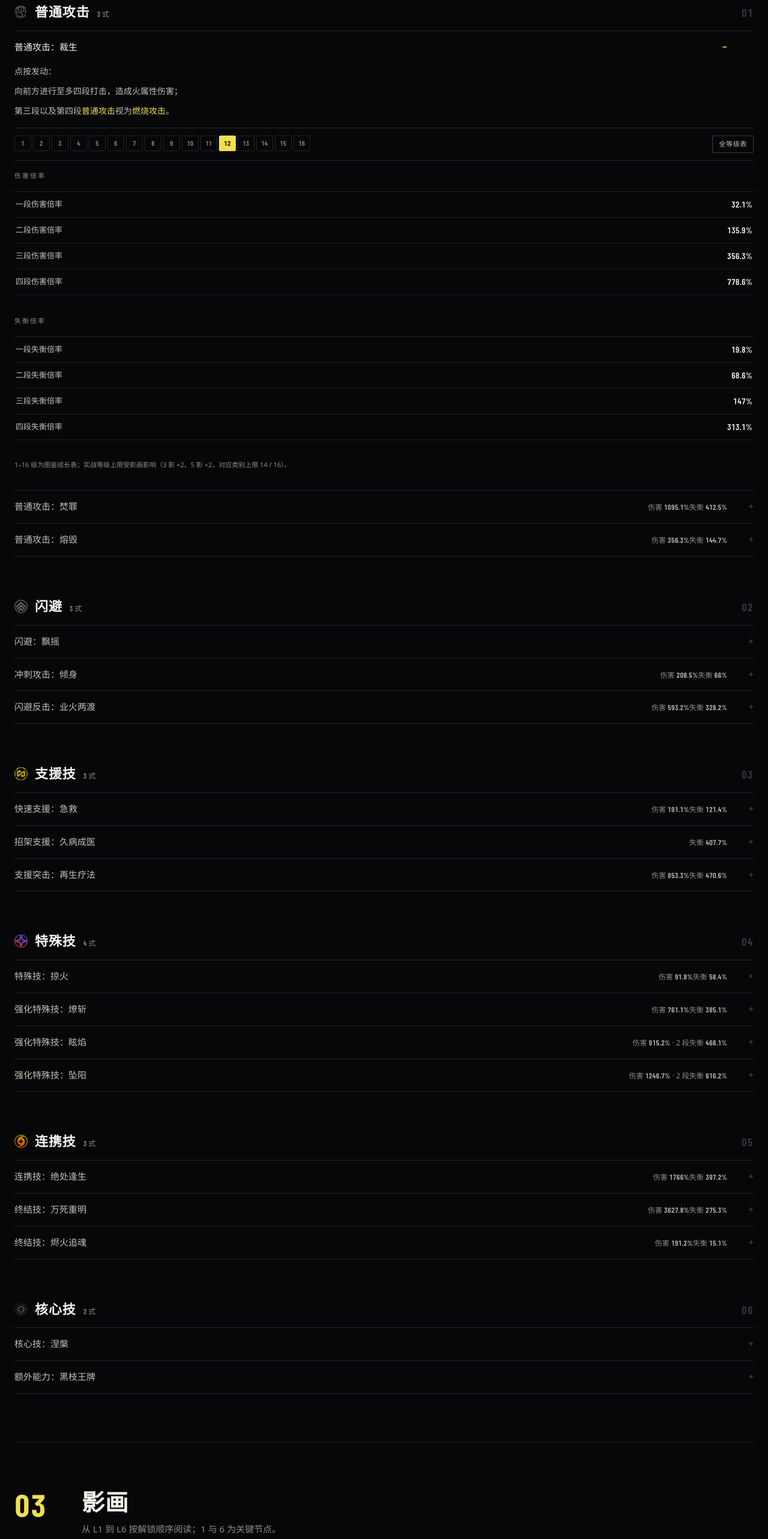
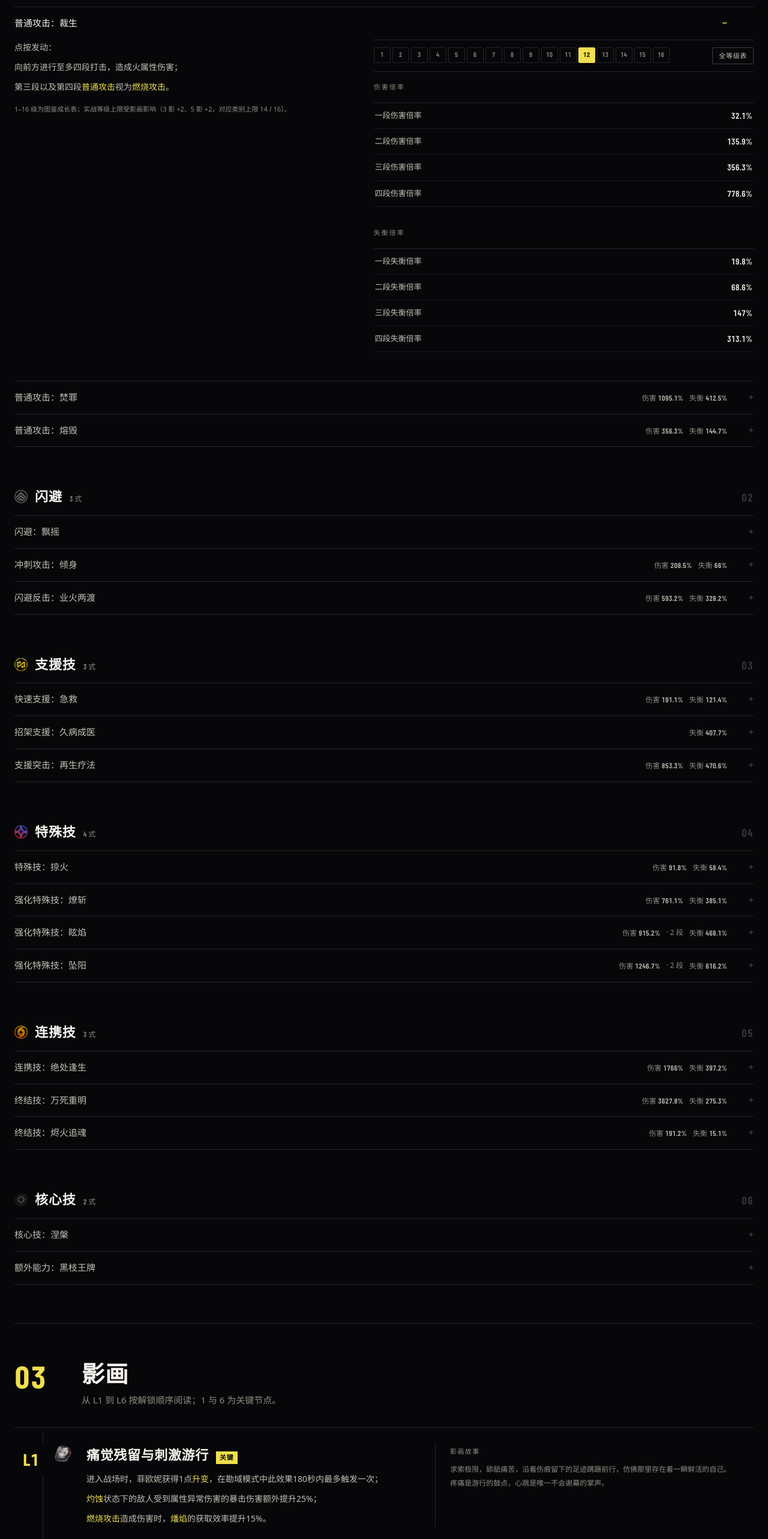
Before and after one commit to telmass/ZenlessSolution, a Vue app: page /agents/phoenix in a window 1280 px wide. Shown: the part 2118-4684 px from the top of the page at 60% size. Built offline with nearby package versions, Linux system fonts and the light colour scheme.

Commit message:
style: 收紧技能/影画/攻略留白并重排音擎推荐

```diff
--- a/src/components/CinemasSection.vue
+++ b/src/components/CinemasSection.vue
@@ -8,10 +8,6 @@ defineProps<{ agent: Agent }>()
 
 <template>
   <div class="cinema-timeline">
-    <header class="cinema-timeline__intro">
-      <p>{{ agent.guide.cinemaPriority.note || '影画 1–6，按解锁顺序阅读；标注关键的是收益最高的档位。' }}</p>
-    </header>
-
     <ol class="cinema-list">
       <li
         v-for="cinema in agent.cinemas"
@@ -38,24 +34,18 @@ defineProps<{ agent: Agent }>()
             <span v-if="cinema.keyLevel" class="cinema__key">关键</span>
           </header>
           <RichText :text="cinema.effect" class="cinema__effect" />
-          <details v-if="cinema.story" class="cinema__story">
-            <summary>影画故事</summary>
-            <p>{{ cinema.story }}</p>
-          </details>
         </div>
+
+        <aside v-if="cinema.story" class="cinema__story">
+          <span class="cinema__story-label">影画故事</span>
+          <p>{{ cinema.story }}</p>
+        </aside>
       </li>
     </ol>
   </div>
 </template>
 
 <style scoped>
-.cinema-timeline__intro {
-  max-width: var(--measure);
-  margin-bottom: var(--s6);
-  color: var(--muted);
-  font-size: var(--fs-13);
-}
-
 .cinema-list {
   position: relative;
   display: grid;
@@ -73,7 +63,7 @@ defineProps<{ agent: Agent }>()
 
 .cinema {
   display: grid;
-  grid-template-columns: 96px minmax(0, 1fr);
+  grid-template-columns: 96px minmax(0, 1.05fr) minmax(0, 1fr);
   gap: var(--s5);
   padding: var(--s5) 0;
   border-bottom: 1px solid var(--line);
@@ -123,7 +113,7 @@ defineProps<{ agent: Agent }>()
 }
 
 .cinema__body {
-  max-width: 78ch;
+  max-width: 92ch;
   padding-top: 2px;
 }
 
@@ -154,36 +144,35 @@ defineProps<{ agent: Agent }>()
 }
 
 .cinema__story {
-  margin-top: var(--s3);
+  padding-left: var(--s5);
+  border-left: 1px solid var(--line);
 }
 
-.cinema__story summary {
+.cinema__story-label {
   color: var(--muted);
-  font-size: var(--fs-12);
-  cursor: pointer;
-  list-style: none;
-}
-
-.cinema__story summary::-webkit-details-marker {
-  display: none;
-}
-
-.cinema__story summary::before {
-  content: "＋";
-  margin-right: 6px;
-  color: var(--accent);
-}
-
-.cinema__story[open] summary::before {
-  content: "－";
+  font-size: var(--fs-11);
+  letter-spacing: 0.12em;
 }
 
 .cinema__story p {
-  margin-top: var(--s2);
+  margin-top: 6px;
   color: var(--muted);
   font-size: var(--fs-12);
   line-height: 1.9;
   white-space: pre-line;
+}
+
+@media (max-width: 1100px) {
+  .cinema {
+    grid-template-columns: 80px minmax(0, 1fr);
+  }
+
+  .cinema__story {
+    grid-column: 2;
+    padding-left: 0;
+    border-left: 0;
+    margin-top: var(--s3);
+  }
 }
 
 @media (max-width: 720px) {
--- a/src/components/GuideSection.vue
+++ b/src/components/GuideSection.vue
@@ -93,13 +93,14 @@ function graduationLabel(item: GuideGraduation): string {
 
     <section class="block">
       <h3>音擎推荐</h3>
-      <div class="weapons">
-        <article v-for="tier in guide.weapons" :key="tier.tier" class="weapon-tier">
-          <header>
-            <h4>{{ tier.tier }}</h4>
-            <p v-if="tier.note">{{ tier.note }}</p>
-          </header>
-          <div class="weapon-tier__items">
+      <div class="weapon-table">
+        <div v-for="(tier, index) in guide.weapons" :key="tier.tier" class="weapon-row">
+          <div class="weapon-row__tier">
+            <span class="num">0{{ index + 1 }}</span>
+            <b>{{ tier.tier }}</b>
+          </div>
+
+          <div class="weapon-row__engines">
             <div v-for="item in tier.items" :key="item.name" class="weapon">
               <img v-if="media(item.icon)" :src="media(item.icon)" :alt="item.name" loading="lazy" />
               <div>
@@ -111,7 +112,9 @@ function graduationLabel(item: GuideGraduation): string {
               </div>
             </div>
           </div>
-        </article>
+
+          <p v-if="tier.note" class="weapon-row__note">{{ tier.note }}</p>
+        </div>
       </div>
     </section>
 
@@ -421,46 +424,57 @@ function graduationLabel(item: GuideGraduation): string {
 }
 
 /* engines */
-.weapons {
+.weapon-table {
+  display: grid;
+  grid-template-columns: 1fr 1fr;
+  column-gap: var(--s8);
   border-top: 1px solid var(--line);
 }
 
-.weapon-tier {
+.weapon-row {
   display: grid;
-  grid-template-columns: 220px minmax(0, 1fr);
-  gap: var(--s6);
-  padding: var(--s5) 0;
+  grid-template-columns: 72px minmax(0, 1fr);
+  gap: var(--s3);
+  align-items: start;
+  padding: var(--s4) 0;
   border-bottom: 1px solid var(--line);
 }
 
-.weapon-tier h4 {
-  color: var(--accent);
-  font-size: var(--fs-15);
+.weapon-row__tier {
+  display: flex;
+  align-items: baseline;
+  gap: 6px;
+  padding-top: 3px;
 }
 
-.weapon-tier header p {
-  margin-top: var(--s2);
-  color: var(--muted);
-  font-size: var(--fs-12);
-  line-height: 1.75;
+.weapon-row__tier span {
+  color: var(--accent);
+  font-size: var(--fs-11);
+  opacity: 0.7;
 }
 
-.weapon-tier__items {
-  display: flex;
-  flex-wrap: wrap;
-  gap: var(--s5);
+.weapon-row__tier b {
+  color: var(--text);
+  font-size: var(--fs-13);
+  font-weight: 500;
+  white-space: nowrap;
+}
+
+.weapon-row__engines {
+  grid-column: 2;
+  display: grid;
+  gap: 10px;
 }
 
 .weapon {
   display: flex;
-  flex: 1 1 260px;
   gap: var(--s3);
   align-items: flex-start;
 }
 
 .weapon img {
-  width: 48px;
-  height: 48px;
+  width: 44px;
+  height: 44px;
   object-fit: contain;
   flex-shrink: 0;
 }
@@ -485,6 +499,14 @@ function graduationLabel(item: GuideGraduation): string {
   margin-top: 2px;
   color: var(--muted);
   font-size: var(--fs-12);
+}
+
+.weapon-row__note {
+  grid-column: 2;
+  margin-top: 2px;
+  color: var(--muted);
+  font-size: var(--fs-12);
+  line-height: 1.7;
 }
 
 /* drive discs */
@@ -866,9 +888,17 @@ function graduationLabel(item: GuideGraduation): string {
     border-top: 1px solid var(--line);
   }
 
-  .weapon-tier {
+  .weapon-table {
     grid-template-columns: 1fr;
-    gap: var(--s3);
+  }
+
+  .weapon-row {
+    grid-template-columns: 80px minmax(0, 1fr);
+    gap: var(--s3) var(--s5);
+  }
+
+  .weapon-row__note {
+    grid-column: 2;
   }
 
   .texts {
@@ -880,10 +910,18 @@ function graduationLabel(item: GuideGraduation): string {
   .guide__lead {
     flex-direction: column;
     align-items: flex-start;
+    gap: var(--s4);
   }
 
   .guide__effective {
+    display: flex;
+    align-items: baseline;
+    gap: 10px;
     text-align: left;
+  }
+
+  .guide__effective b {
+    font-size: var(--fs-36);
   }
 
   .build__sets,
@@ -898,6 +936,15 @@ function graduationLabel(item: GuideGraduation): string {
     grid-template-columns: repeat(2, minmax(0, 1fr));
   }
 
+  .weapon-row {
+    grid-template-columns: 1fr;
+  }
+
+  .weapon-row__engines,
+  .weapon-row__note {
+    grid-column: 1;
+  }
+
   .build__stats table {
     min-width: 460px;
   }
--- a/src/components/SkillsSection.vue
+++ b/src/components/SkillsSection.vue
@@ -82,10 +82,16 @@ const categories = computed(() => props.agent.skills)
             v-if="isOpen(category.key, moveIndex)"
             :id="`move-${category.key}-${moveIndex}`"
             class="move__detail"
+            :class="{ 'has-growth': Boolean(growthOf(move, category.key === 'core')) }"
           >
-            <RichText :text="move.text" class="move__text" />
+            <div class="move__copy">
+              <RichText :text="move.text" class="move__text" />
+              <p class="move__note">
+                1–16 级为图鉴成长表；实战等级上限受影画影响（3 影 +2、5 影 +2，对应类别上限 14 / 16）。
+              </p>
+            </div>
 
-            <template v-if="growthOf(move, category.key === 'core')">
+            <div v-if="growthOf(move, category.key === 'core')" class="move__growth">
               <div class="move__toolbar">
                 <template v-if="category.key !== 'core'">
                   <div class="levels" role="group" aria-label="技能等级">
@@ -133,11 +139,7 @@ const categories = computed(() => props.agent.skills)
                   </li>
                 </ul>
               </div>
-            </template>
-
-            <p class="move__note">
-              1–16 级为图鉴成长表；实战等级上限受影画影响（3 影 +2、5 影 +2，对应类别上限 14 / 16）。
-            </p>
+            </div>
           </div>
         </li>
       </ul>
@@ -216,6 +218,9 @@ const categories = computed(() => props.agent.skills)
 }
 
 .move__preview {
+  display: inline-flex;
+  flex-wrap: wrap;
+  gap: 10px;
   color: var(--muted);
   font-size: var(--fs-12);
   white-space: nowrap;
@@ -239,6 +244,28 @@ const categories = computed(() => props.agent.skills)
 
 .move__detail {
   padding: 0 0 var(--s6);
+}
+
+.move__copy,
+.move__growth {
+  min-width: 0;
+}
+
+@media (min-width: 1200px) {
+  .move__detail.has-growth {
+    display: grid;
+    grid-template-columns: minmax(0, 1fr) minmax(0, 1.15fr);
+    gap: var(--s8);
+    align-items: start;
+  }
+
+  .move__detail.has-growth .move__toolbar {
+    margin-top: 0;
+  }
+
+  .move__copy {
+    max-width: 60ch;
+  }
 }
 
 .move__text {
--- a/src/styles/base.css
+++ b/src/styles/base.css
@@ -145,11 +145,11 @@ ol {
 /* Chapter shell: used by every agent page section. */
 .chapter {
   position: relative;
-  padding: var(--s10) 0 0;
+  padding: var(--s9) 0 0;
 }
 
 .chapter + .chapter {
-  margin-top: var(--s10);
+  margin-top: var(--s9);
   border-top: 1px solid var(--line);
 }
 
@@ -158,7 +158,7 @@ ol {
   grid-template-columns: 88px minmax(0, 1fr);
   gap: var(--s5);
   align-items: start;
-  margin-bottom: var(--s7);
+  margin-bottom: var(--s6);
 }
 
 .chapter-head__index {
@@ -196,17 +196,17 @@ ol {
   }
 
   .chapter {
-    padding-top: var(--s8);
+    padding-top: var(--s7);
   }
 
   .chapter + .chapter {
-    margin-top: var(--s8);
+    margin-top: var(--s7);
   }
 
   .chapter-head {
     grid-template-columns: 56px minmax(0, 1fr);
     gap: var(--s4);
-    margin-bottom: var(--s6);
+    margin-bottom: var(--s5);
   }
 
   .chapter-head__index {
--- a/src/styles/tokens.css
+++ b/src/styles/tokens.css
@@ -30,7 +30,7 @@
   --shadow-nav: 0 10px 30px rgba(0, 0, 0, 0.32);
 
   /* layout */
-  --maxw: 1240px;
+  --maxw: 1400px;
   --header-h: 64px;
   --chapter-nav-h: 52px;
   --anchor-offset: calc(var(--header-h) + var(--chapter-nav-h) + 16px);
```
Also changed, not shown: 1 other file (tests, documents, lock files or other folders).
